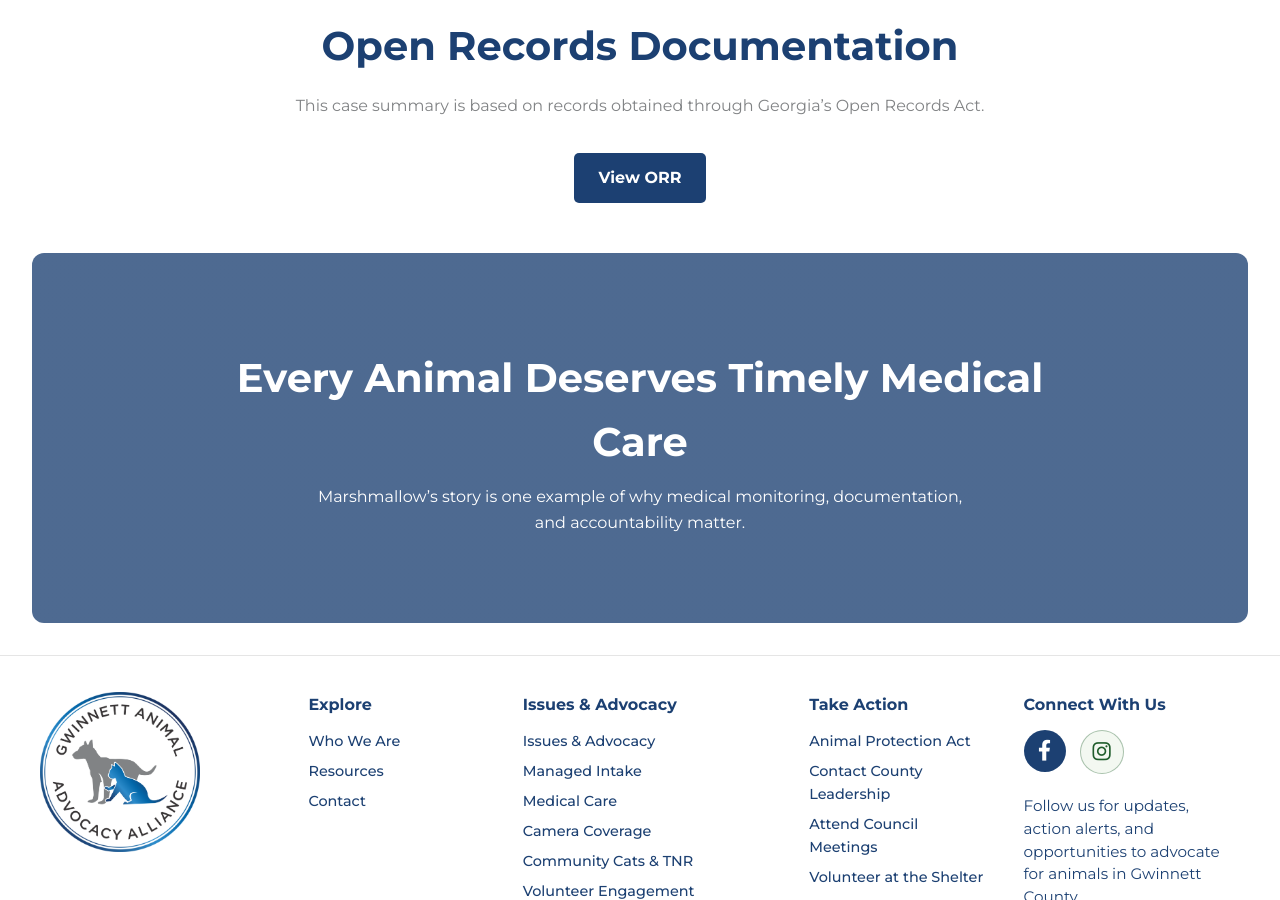
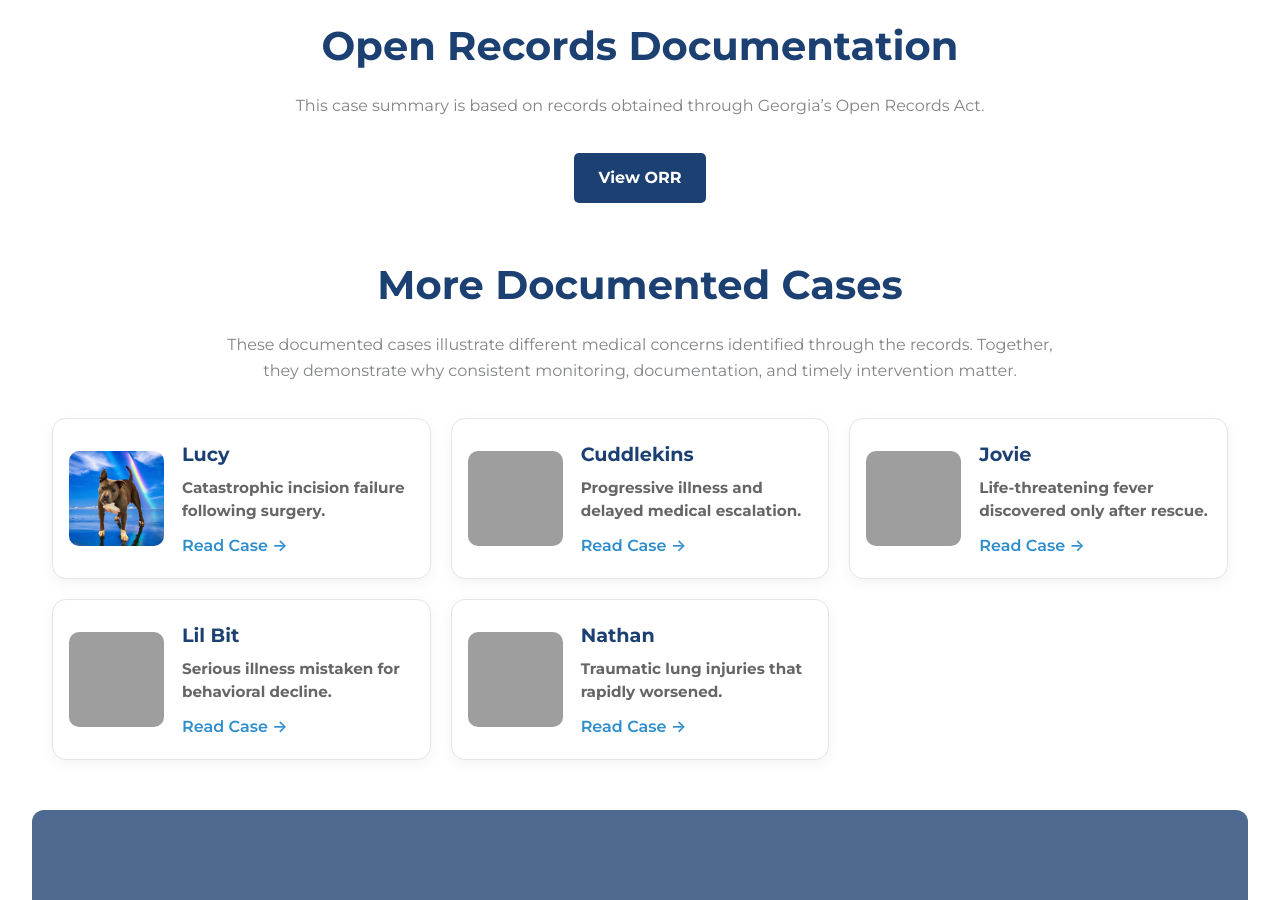
Before and after one commit to whitleybacon/gwinnett-animal-advocacy-alliance, a Jekyll site: the page built from issues/medical-care/marshmallow.html, in a window 1280 px wide and 900 px high, scrolled down 3945 px. Built offline with Jekyll 4.4.1, drawn with Linux system fonts in a browser that asks for light colours; grey boxes are pictures that could not be loaded.

Commit message:
Update marshmallow.html

```diff
--- a/issues/medical-care/marshmallow.html
+++ b/issues/medical-care/marshmallow.html
@@ -226,6 +226,65 @@ title: Marshmallow
     </div>
 </section>
 
+<section class="home-section">
+
+    <h2>More Documented Cases</h2>
+
+    <p class="section-intro">
+        These documented cases illustrate different medical concerns identified through the records. Together, they demonstrate why consistent monitoring, documentation, and timely intervention matter.
+    </p>
+
+    <div class="case-grid">
+
+        <a class="case-card-small" href="{{ site.baseurl }}/issues/medical-care/lucy.html">
+            <img src="{{ site.baseurl }}/assets/lucy.jpg" alt="Lucy">
+            <div>
+                <h3>Lucy</h3>
+                <p>Catastrophic incision failure following surgery.</p>
+                <span>Read Case →</span>
+            </div>
+        </a>
+
+        <a class="case-card-small" href="{{ site.baseurl }}/issues/medical-care/cuddlekins.html">
+            <img src="{{ site.baseurl }}/assets/cuddlekins.jpg" alt="Cuddlekins">
+            <div>
+                <h3>Cuddlekins</h3>
+                <p>Progressive illness and delayed medical escalation.</p>
+                <span>Read Case →</span>
+            </div>
+        </a>
+
+        <a class="case-card-small" href="{{ site.baseurl }}/issues/medical-care/jovie.html">
+            <img src="{{ site.baseurl }}/assets/jovie.jpg" alt="Jovie">
+            <div>
+                <h3>Jovie</h3>
+                <p>Life-threatening fever discovered only after rescue.</p>
+                <span>Read Case →</span>
+            </div>
+        </a>
+
+        <a class="case-card-small" href="{{ site.baseurl }}/issues/medical-care/lilbit.html/">
+            <img src="{{ site.baseurl }}/assets/lilbit.jpg" alt="Lil Bit">
+            <div>
+                <h3>Lil Bit</h3>
+                <p>Serious illness mistaken for behavioral decline.</p>
+                <span>Read Case →</span>
+            </div>
+        </a>
+
+        <a class="case-card-small" href="{{ site.baseurl }}/issues/medical-care/nathan.html">
+            <img src="{{ site.baseurl }}/assets/nathan.jpg" alt="Nathan">
+            <div>
+                <h3>Nathan</h3>
+                <p>Traumatic lung injuries that rapidly worsened.</p>
+                <span>Read Case →</span>
+            </div>
+        </a>
+
+    </div>
+
+</section>
+
 <section class="difference-section" style="background-image: linear-gradient(rgba(28,64,114,.78), rgba(28,64,114,.78));">
     <div class="difference-content">
         <h2>Every Animal Deserves Timely Medical Care</h2>
```
